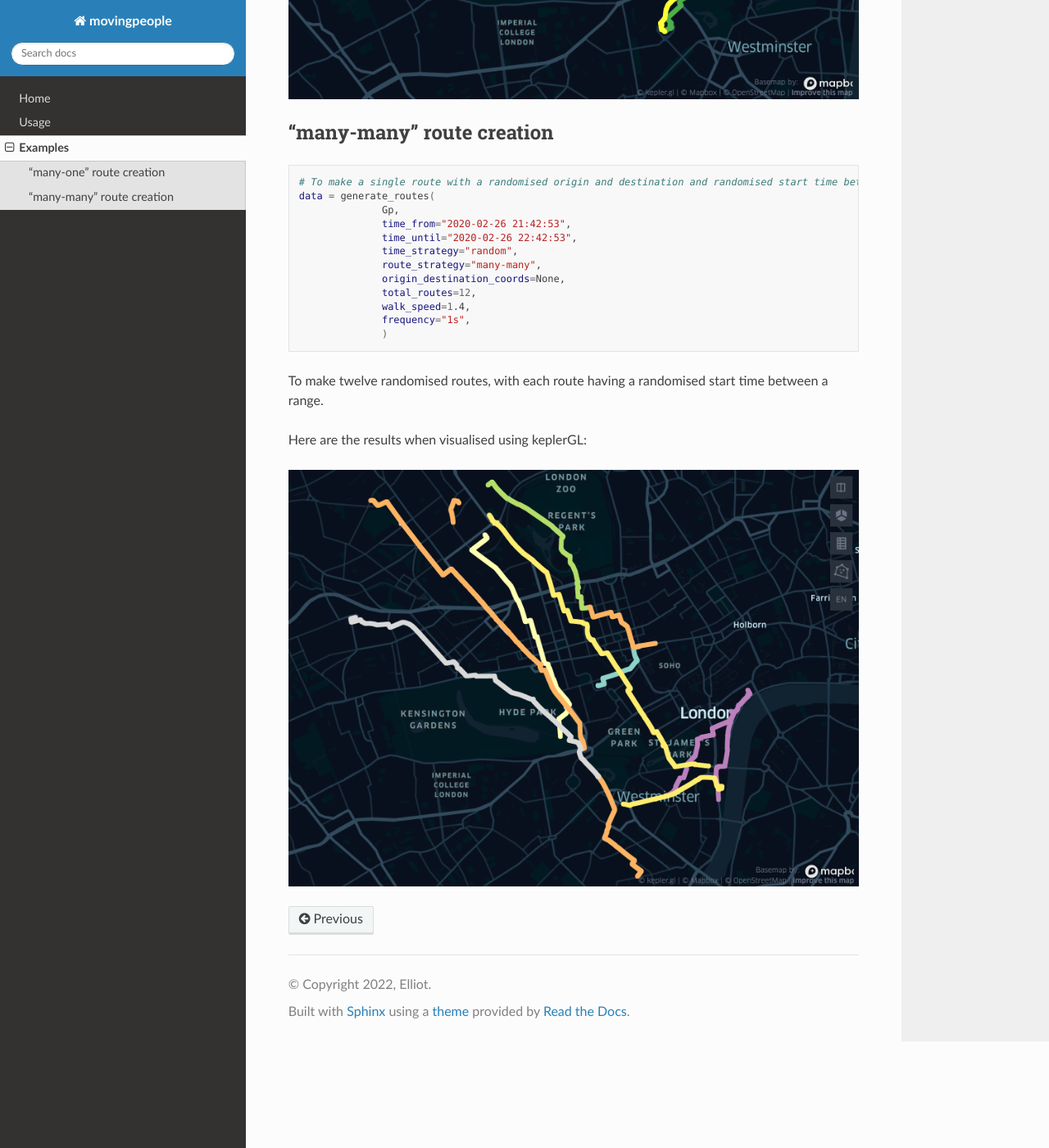
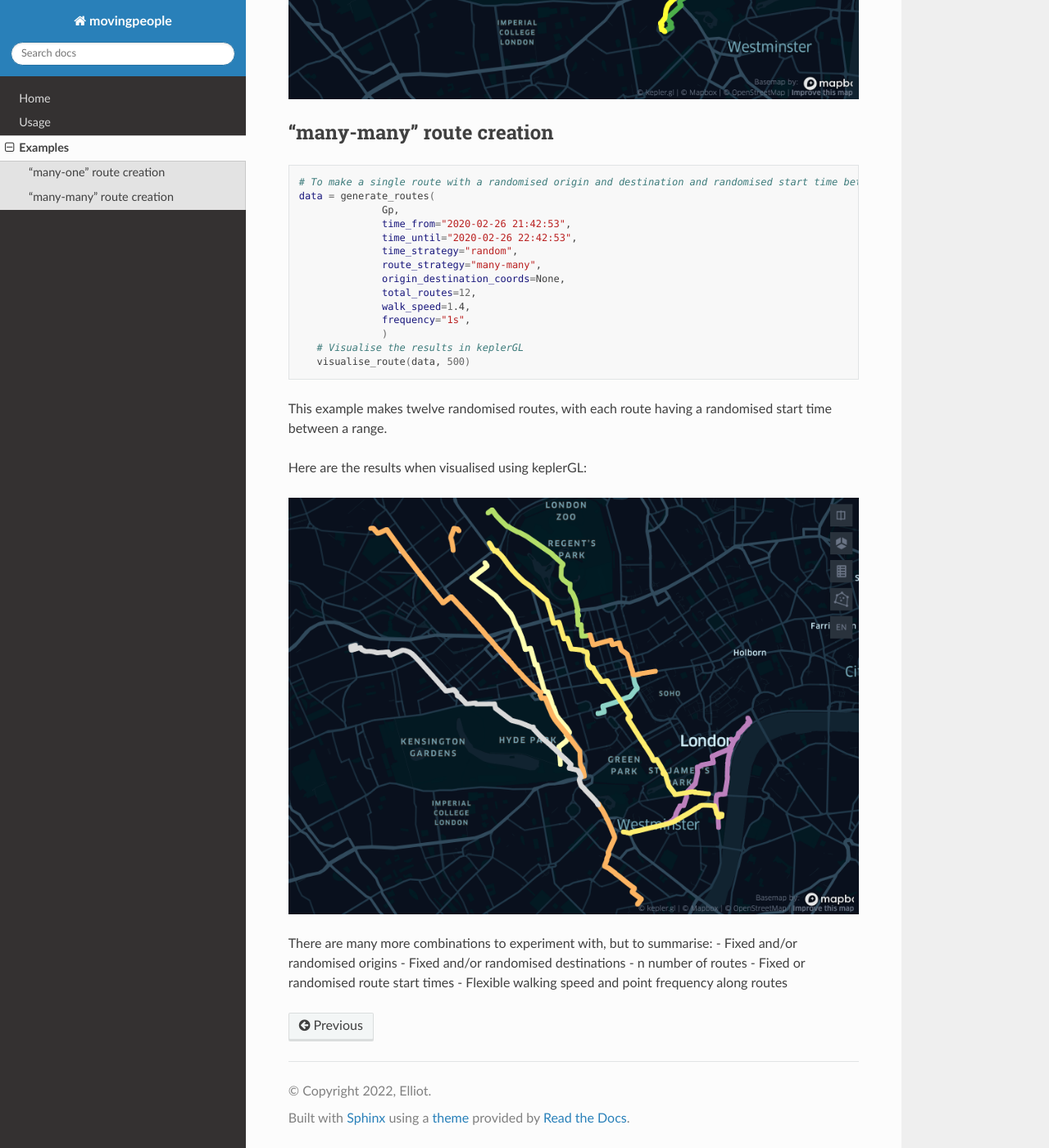
Before and after one commit to elz1582/movingpeople, a Sphinx documentation site: the page built from docs/examples.rst, in a window 1280 px wide and 1400 px high, scrolled down 1249 px. Shown: the whole window at 82% size. Built offline with Sphinx 7.4.7 and the Read the Docs theme 2.0.0, drawn with Linux system fonts in a browser that asks for light colours; pages that are not in the unit, such as notebooks, are missing from menus.

Commit message:
Adding examples

```diff
--- a/docs/examples.rst
+++ b/docs/examples.rst
@@ -30,7 +30,7 @@ Here's a basic example to get you started with **movingpeople**:
                   )
 
     # Visualise the results in keplerGL
-    visualise_route(two_routes, 500)
+    visualise_route(data, 500)
 
 In the example above, we first create a ``Graph`` object to define the transportation network. We then generate five routes which have the same start time, randomised origins and a fixed destinations.
 
@@ -38,6 +38,8 @@ Here are the results when visualised using keplerGL:
 
 .. image:: ./images/many_one_example.png
   :width: 800
+
+
 
 "many-many" route creation
 ----
@@ -55,9 +57,19 @@ Here are the results when visualised using keplerGL:
                   walk_speed=1.4,
                   frequency="1s",
                   )
-To make twelve randomised routes, with each route having a randomised start time between a range.
+       # Visualise the results in keplerGL
+       visualise_route(data, 500)
+
+This example makes twelve randomised routes, with each route having a randomised start time between a range.
 
 Here are the results when visualised using keplerGL:
 
 .. image:: ./images/many_many_example.png
   :width: 800
+
+There are many more combinations to experiment with, but to summarise:
+- Fixed and/or randomised origins
+- Fixed and/or randomised destinations
+- n number of routes
+- Fixed or randomised route start times
+- Flexible walking speed and point frequency along routes
```
